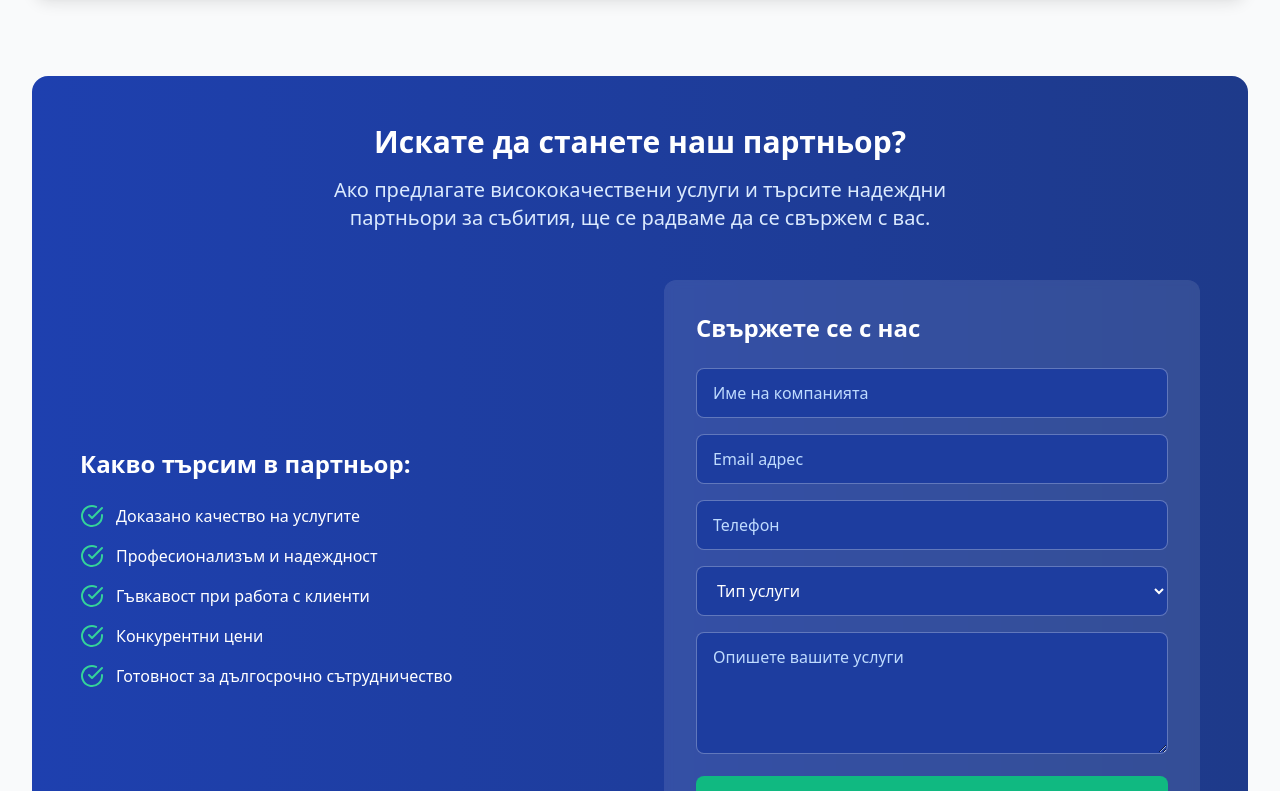
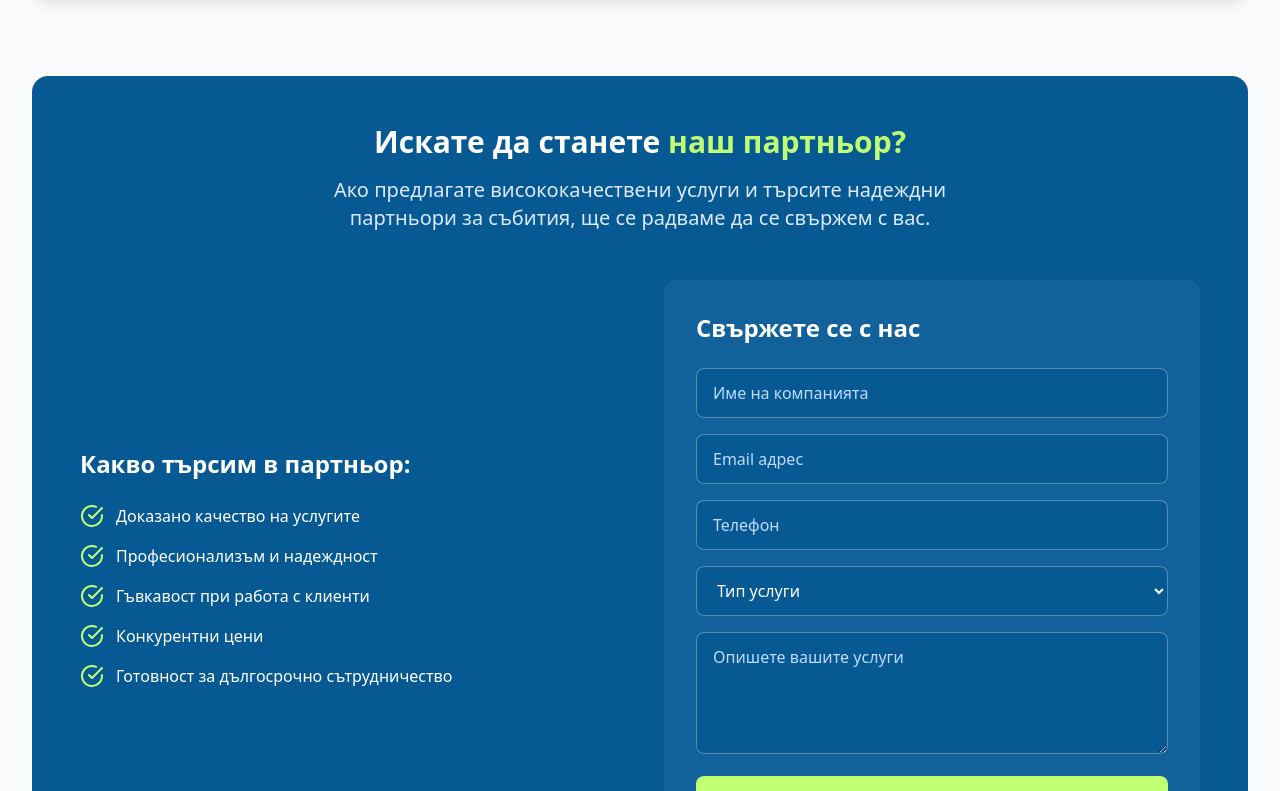
Before and after one commit to Petar829-ui/events-z-vision, a React (Vite) app: page /partnerships in a window 1280 px wide. Shown: the part 2320-3111 px from the top of the page. Built offline with nearby package versions, Linux system fonts and the light colour scheme.

Commit message:
pak smenih cvetovete pri Partnership Opportunities

```diff
--- a/src/pages/Partnerships.tsx
+++ b/src/pages/Partnerships.tsx
@@ -123,9 +123,11 @@ const Partnerships = () => {
         </div>
 
         {/* Partnership Opportunities */}
-        <div className="mt-20 bg-gradient-to-r from-blue-800 to-blue-900 rounded-2xl p-12 text-white">
+        <div className="mt-20 bg-gradient-to-r from-[#075994] to-[#075994] rounded-2xl p-12 text-white">
           <div className="text-center mb-12">
-            <h2 className="text-3xl font-bold mb-4">Искате да станете наш партньор?</h2>
+            <h2 className="text-3xl font-bold mb-4">Искате да станете{""}
+              <span className='text-[#c1ff72]'> наш партньор?</span>
+            </h2>
             <p className="text-xl text-blue-100 max-w-2xl mx-auto">
               Ако предлагате висококачествени услуги и търсите надеждни партньори за събития,
               ще се радваме да се свържем с вас.
@@ -144,39 +146,39 @@ const Partnerships = () => {
                   'Готовност за дългосрочно сътрудничество'
                 ].map((item, index) => (
                   <li key={index} className="flex items-center space-x-3">
-                    <CheckCircle className="h-6 w-6 text-emerald-400 flex-shrink-0" />
+                    <CheckCircle className="h-6 w-6 text-[#c1ff72] flex-shrink-0" />
                     <span>{item}</span>
                   </li>
                 ))}
               </ul>
             </div>
 
-            <div className="bg-white bg-opacity-10 backdrop-blur-sm rounded-xl p-8">
+            <div className="bg-[#7fb3d5] bg-opacity-10 backdrop-blur-sm rounded-xl p-8">
               <h3 className="text-2xl font-bold mb-6">Свържете се с нас</h3>
               <form className="space-y-4">
                 <div>
                   <input
                     type="text"
                     placeholder="Име на компанията"
-                    className="w-full px-4 py-3 rounded-lg bg-[#1d3d9f] border border-white border-opacity-30 text-white placeholder-blue-200 focus:outline-none focus:ring-2 focus:ring-emerald-400"
+                    className="w-full px-4 py-3 rounded-lg bg-[#075994] border border-white border-opacity-30 text-white placeholder-blue-200 focus:outline-none focus:ring-2 focus:ring-[#c1ff72]"
                   />
                 </div>
                 <div>
                   <input
                     type="email"
                     placeholder="Email адрес"
-                    className="w-full px-4 py-3 rounded-lg bg-[#1d3d9f] border border-white border-opacity-30 text-white placeholder-blue-200 focus:outline-none focus:ring-2 focus:ring-emerald-400"
+                    className="w-full px-4 py-3 rounded-lg bg-[#075994] border border-white border-opacity-30 text-white placeholder-blue-200 focus:outline-none focus:ring-2 focus:ring-[#c1ff72]"
                   />
                 </div>
                 <div>
                   <input
                     type="tel"
                     placeholder="Телефон"
-                    className="w-full px-4 py-3 rounded-lg bg-[#1d3d9f] border border-white border-opacity-30 text-white placeholder-blue-200 focus:outline-none focus:ring-2 focus:ring-emerald-400"
+                    className="w-full px-4 py-3 rounded-lg bg-[#075994] border border-white border-opacity-30 text-white placeholder-blue-200 focus:outline-none focus:ring-2 focus:ring-[#c1ff72]"
                   />
                 </div>
                 <div>
-                  <select className="w-full px-4 py-3 rounded-lg bg-[#1d3d9f] border border-white border-opacity-30 text-white placeholder-blue-200 focus:outline-none focus:ring-2 focus:ring-emerald-400">
+                  <select className="w-full px-4 py-3 rounded-lg bg-[#075994] border border-white border-opacity-30 text-white placeholder-blue-200 focus:outline-none focus:ring-2 focus:ring-[#c1ff72]">
                     <option value="">Тип услуги</option>
                     <option value="venue">Места за провеждане</option>
                     <option value="catering">Кетъринг</option>
@@ -189,12 +191,12 @@ const Partnerships = () => {
                   <textarea
                     placeholder="Опишете вашите услуги"
                     rows={4}
-                    className="w-full px-4 py-3 rounded-lg bg-[#1d3d9f] border border-white border-opacity-30 text-white placeholder-blue-200 focus:outline-none focus:ring-2 focus:ring-emerald-400 resize-vertical"
+                    className="w-full px-4 py-3 rounded-lg bg-[#075994] border border-white border-opacity-30 text-white placeholder-blue-200 focus:outline-none focus:ring-2 focus:ring-[#c1ff72] resize-vertical"
                   ></textarea>
                 </div>
                 <button
                   type="submit"
-                  className="w-full bg-emerald-500 hover:bg-emerald-600 text-white px-6 py-3 rounded-lg font-semibold transition-colors duration-200 flex items-center justify-center space-x-2"
+                  className="w-full bg-[#c1ff72] hover:bg-[#2f492f] hover:text-[#c1ff72] text-[#075994] px-6 py-3 rounded-lg font-semibold transition-colors duration-200 flex items-center justify-center space-x-2"
                 >
                   <span>Изпратете заявката</span>
                   <ArrowRight className="h-5 w-5" />
```
